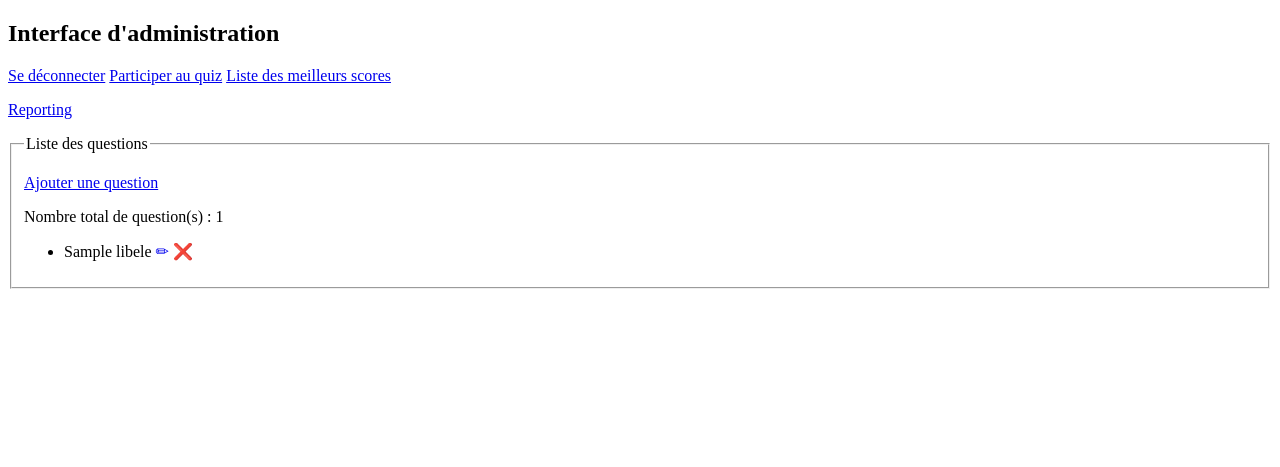
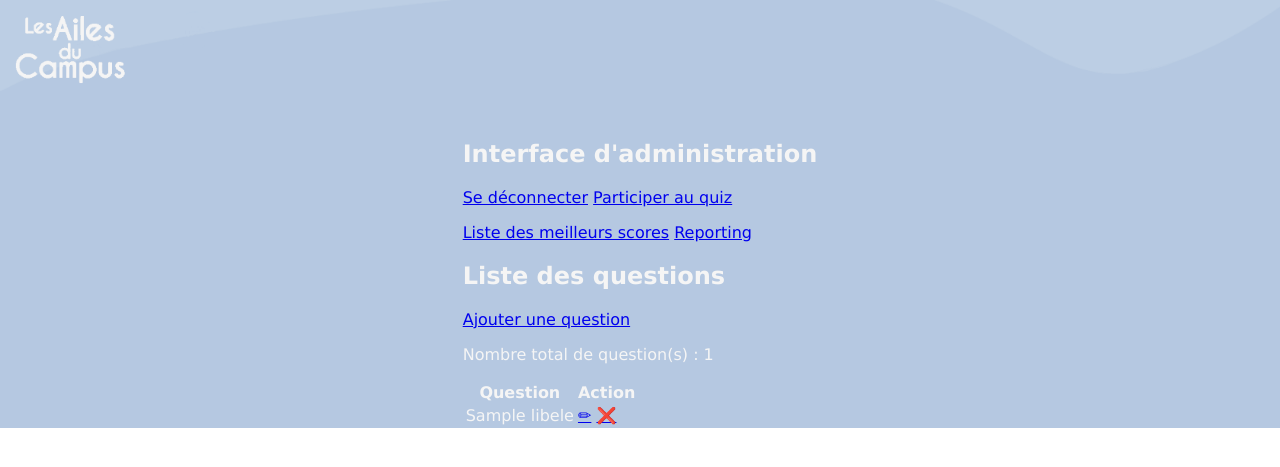
Before and after one commit to romain-neil/quizup, a Symfony app: template templates/admin/index.html.twig in a window 1280 px wide. Shown: the top 467 px of the page. Run offline with Twig, Linux system fonts and the light colour scheme; the template is opened without the code that fills it: most values are stand-ins (such as "Sample title", 1, 10 or a date in 2020); some libraries are stand-ins or nearby versions.

Commit message:
refactor(admin home): enhanced the admin index view

```diff
--- a/templates/admin/index.html.twig
+++ b/templates/admin/index.html.twig
@@ -8,26 +8,41 @@
 			text-decoration: none;
 		}
 	</style>
+	<link rel="stylesheet" href="{{ asset('css/admin.css') }}">
 {% endblock %}
 
 {% block body %}
-	<div class="container">
+	<div class="main">
+		<div>
 			<h2>Interface d'administration</h2>
-		<p><a href="{{ path('app_logout') }}">Se déconnecter</a> <a href="{{ path('repondre') }}">Participer au quiz</a> <a href="{{ path('admin_show_high_scores') }}">Liste des meilleurs scores</a></p>
-		<p><a href="{{ path('admin_reporting') }}">Reporting</a></p>
-		<fieldset>
-			<legend>Liste des questions</legend>
+			<div>
+				<p><a href="{{ path('app_logout') }}">Se déconnecter</a> <a href="{{ path('repondre') }}">Participer au quiz</a></p>
+				<p><a href="{{ path('admin_show_high_scores') }}">Liste des meilleurs scores</a> <a href="{{ path('admin_reporting') }}">Reporting</a></p>
+			</div>
+			<h2>Liste des questions</h2>
+
 			<p><a href="{{ path('admin_ajout_question') }}">Ajouter une question</a></p>
 			{% if questions %}
 				<p>Nombre total de question(s) : {{ questions|length }}</p>
-				<ul>
+				<table>
+					<thead>
+						<tr>
+							<th scope="col">Question</th>
+							<th scope="col">Action</th>
+						</tr>
+					</thead>
+					<tbody>
 						{% for question in questions %}
-						<li>{{ question.libele }} <a href="{{ path('admin_question_edit', {"slug": question.id}) }}">✏</a> <a href="{{ path('admin_question_delete', {"id": question.id}) }}">❌</a></li>
+							<tr>
+								<td>{{ question.libele }}</td>
+								<td><a href="{{ path('admin_question_edit', {"slug": question.id}) }}">✏</a> <a href="{{ path('admin_question_delete', {"id": question.id}) }}">❌</a></td>
+							</tr>
 						{% endfor %}
-				</ul>
+					</tbody>
+				</table>
 			{% else %}
 				<p>Aucune question</p>
 			{% endif %}
-		</fieldset>
+		</div>
 	</div>
 {% endblock %}
```
Lines whose indentation alone changed are shown as unchanged.
